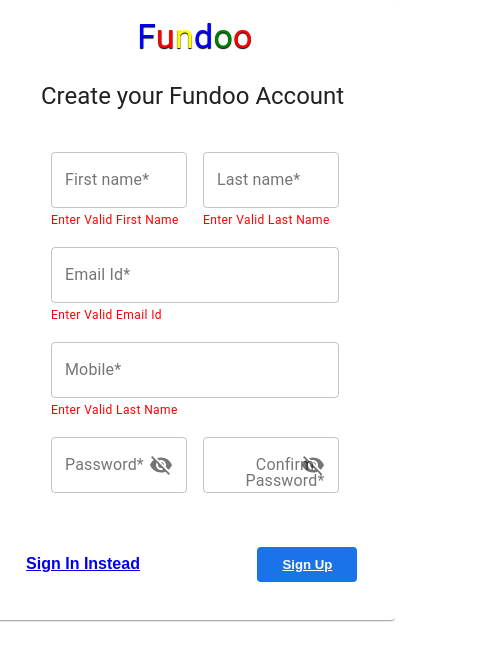
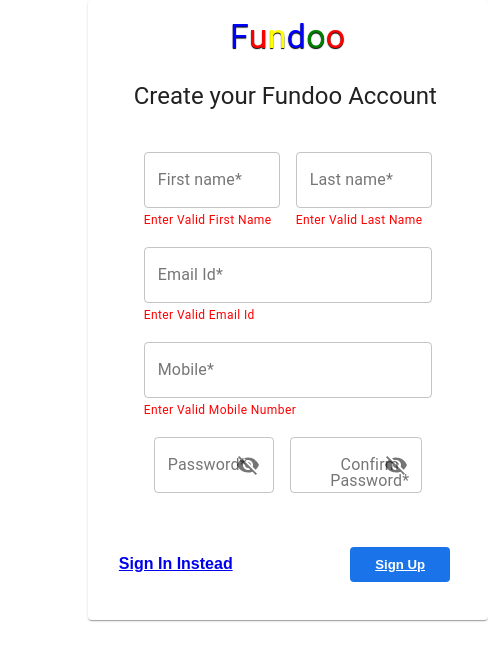
Before and after one commit to Kumarshanbhag/Fundoo-React, a React (Create React App) app: page /signup in a window 390 px wide. Shown: the top 660 px of the page, 488 px wide, since content can reach past the window. Built offline with nearby package versions, Linux system fonts and the light colour scheme.

Commit message:
REFACTORED : Pages Are Made Responsive

```diff
--- a/src/Components/SignIn.jsx
+++ b/src/Components/SignIn.jsx
@@ -47,7 +47,7 @@ class SignIn extends React.Component{
             <Card className="mainLogo" justify="center" boxShadow={3}>
                 <CardContent>
                     <FundooLogo />
-                    <Typography className="signInLabel" m={3} variant="h5">
+                    <Typography className="signInLabel" m={1} variant="h5">
                         Sign in
                     </Typography>
                     <Typography className="loginInfo">Continue to Fundoo</Typography>
@@ -57,7 +57,7 @@ class SignIn extends React.Component{
                         fullWidth="true" id="standard-basic" color="secondary" label="Email Id *" variant="outlined"/>
 
                         <Grid item xs={12} className="gridItem">
-                          <FormControl variant="outlined" className="passwordForm">
+                          <FormControl variant="outlined" className="password">
                             <InputLabel htmlFor="outlined-adornment-password">
                                 Password*
                             </InputLabel>
--- a/src/Components/SignUp.jsx
+++ b/src/Components/SignUp.jsx
@@ -136,12 +136,12 @@ class SignUp extends React.Component{
                              id="outlined-basic" label="Mobile*" variant="outlined"/>
                              {this.state.validContact === false ? (
                                 <FormHelperText style={{ color: "red" }} id="outlined-weight-helper-text">
-                                    Enter Valid Last Name
+                                    Enter Valid Mobile Number
                                 </FormHelperText>
                             ) : null}
                         </Grid>
 
-                        <Grid item xs={6} className="gridItem">
+                        <Grid item xs={3} className="gridItem">
                           <FormControl variant="outlined" className="passwordForm">
                             <InputLabel htmlFor="outlined-adornment-password">
                                 Password*
@@ -161,12 +161,12 @@ class SignUp extends React.Component{
                                     </IconButton>
                                 </InputAdornment>
                             }
-                        labelWidth={70} />
+                            labelWidth={70} />
                             </FormControl>
                         </Grid>
 
-                        <Grid item xs={6} className="gridItem">
-                          <FormControl variant="outlined" className="passwordForm">
+                        <Grid item xs={3} className="gridItem">
+                          <FormControl variant="outlined" className="confirmForm">
                             <InputLabel htmlFor="outlined-adornment-password">
                                 Confirm Password*
                             </InputLabel>
--- a/src/scss/forgotpassword.scss
+++ b/src/scss/forgotpassword.scss
@@ -31,13 +31,13 @@
 
   .goBackButton{
     position: relative;
-    top:100px;
+    top:130px;
     left:-35%;
     }
 
     .findEmail{
     position: relative;
-    top:100px;
+    top:130px;
     width:24%;
     border-radius: 0px;
     height:35px;
--- a/src/scss/signin.scss
+++ b/src/scss/signin.scss
@@ -1,7 +1,6 @@
 @import url("https://fonts.googleapis.com/css2?family=Balsamiq+Sans:wght@400;700&display=swap");
 
 .mainLogo {
-
   position:absolute;
   width:30vw;
   min-width: 400px;;
@@ -10,10 +9,7 @@
   height:70%;
   top:11%;
   box-shadow: 0px 0px 10px 10px gray;
-  form{
-    width:100%;
-    height:100%;
-  }
+}
 
 .signInLabel{
   position: relative;
@@ -35,10 +31,10 @@
   width:95%;
 }
 
-.passwordForm{
+.password{
   top:100px;
-  width:160%;
-  left:-30%;
+  width:170% !important;
+  left:-35%;
 }
 
 .LoginButton{
@@ -69,4 +65,20 @@
   top:140px;
   left:-63%;
 }
+
+@media only screen and (max-width : 1200px) {
+  .mainLogo{
+      margin-left: 5%;
+      margin-right: 5%;
+      margin-top: 2%;
+  }
+
+  .password{
+    width: 146% !important;
+    left: -23%;
+  }
+
+  .ForgotPasswordLink{
+    left:-30%;
+  }
 }
--- a/src/scss/signup.scss
+++ b/src/scss/signup.scss
@@ -11,13 +11,15 @@ $font: 'Montserrat', sans-serif;
 }
 
 .passwordForm{
-    width:100%;
+    width:200% !important;
+    top:11%;
+    left:-110%
 }
 
-@media screen and (max-width:740px){
-.signUpCard{
-    left:calc(50% - 200px);
-}
+.confirmForm{
+    left:-10% !important;
+    width:220% !important;
+
 }
 
 .signUpLabel{
```
